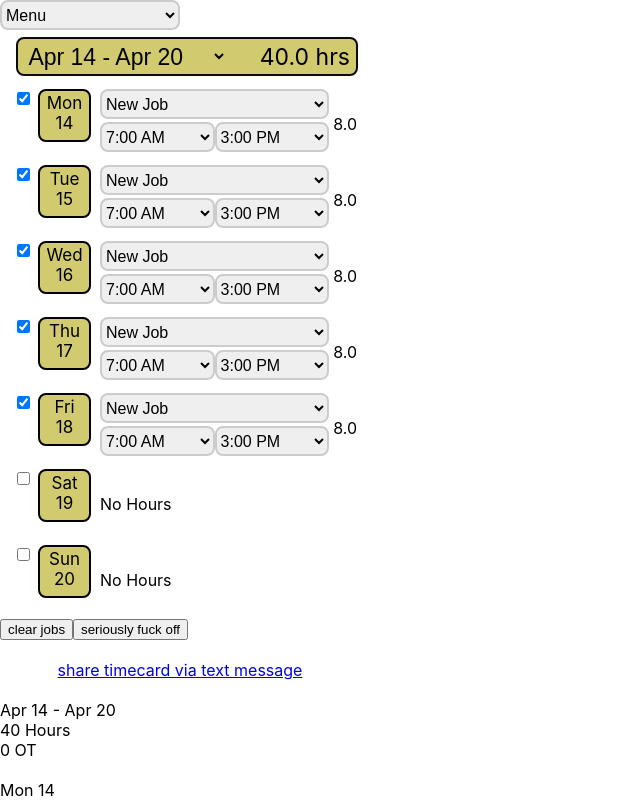
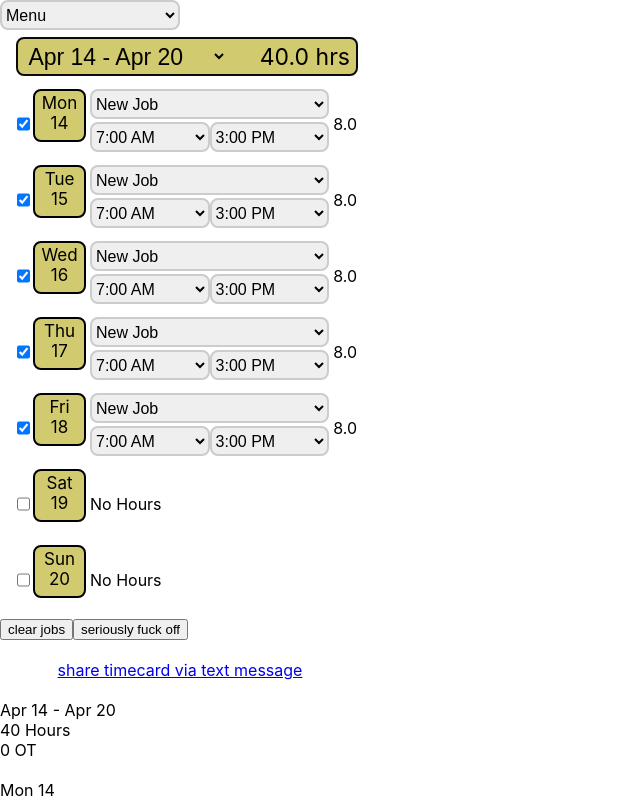
Before and after one commit to bradronto/bradronto.github.io, a React (Create React App) app in the folder timekeep/: page / in a window 1280 px wide. Shown: the top 800 px of the page, without its empty margins (0-640 px from the left). Built offline with nearby package versions, Linux system fonts and the light colour scheme.

Commit message:
and another..

```diff
--- a/timekeep/src/components/work-hours.js
+++ b/timekeep/src/components/work-hours.js
@@ -229,8 +229,8 @@ const handleMenu = (value) =>
         <tr>
         <td style={{
         display: "flex", // Enables Flexbox
-        alignItems: "flex-start", // Aligns items to the top
-        gap: "5px", // Adds spacing between the checkbox and the box
+        //alignItems: "flex-start", // Aligns items to the top
+       // gap: "5px", // Adds spacing between the checkbox and the box
       }}>
         <input style={{textAlign: "top"}}    // checkbox
           type="checkbox"
```
